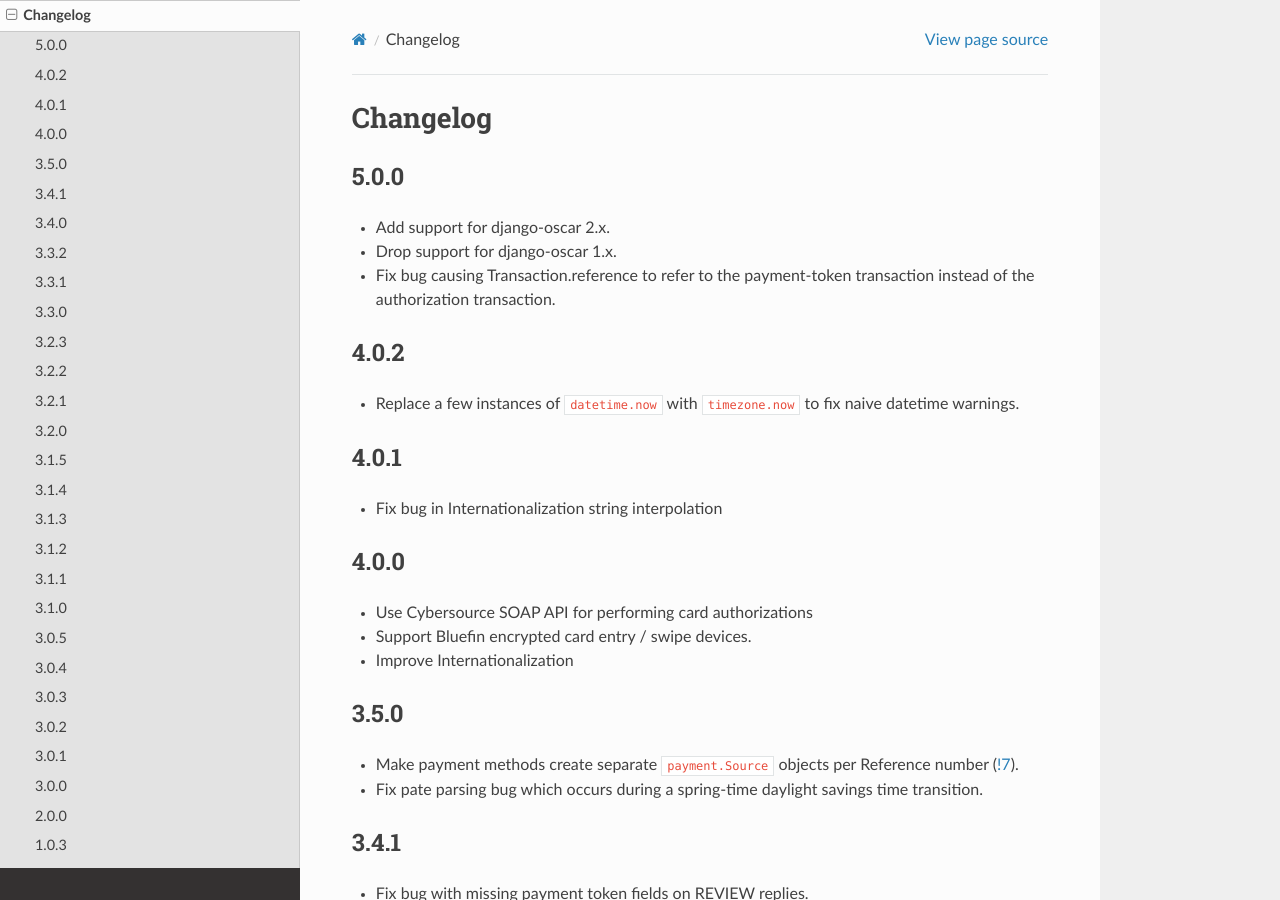
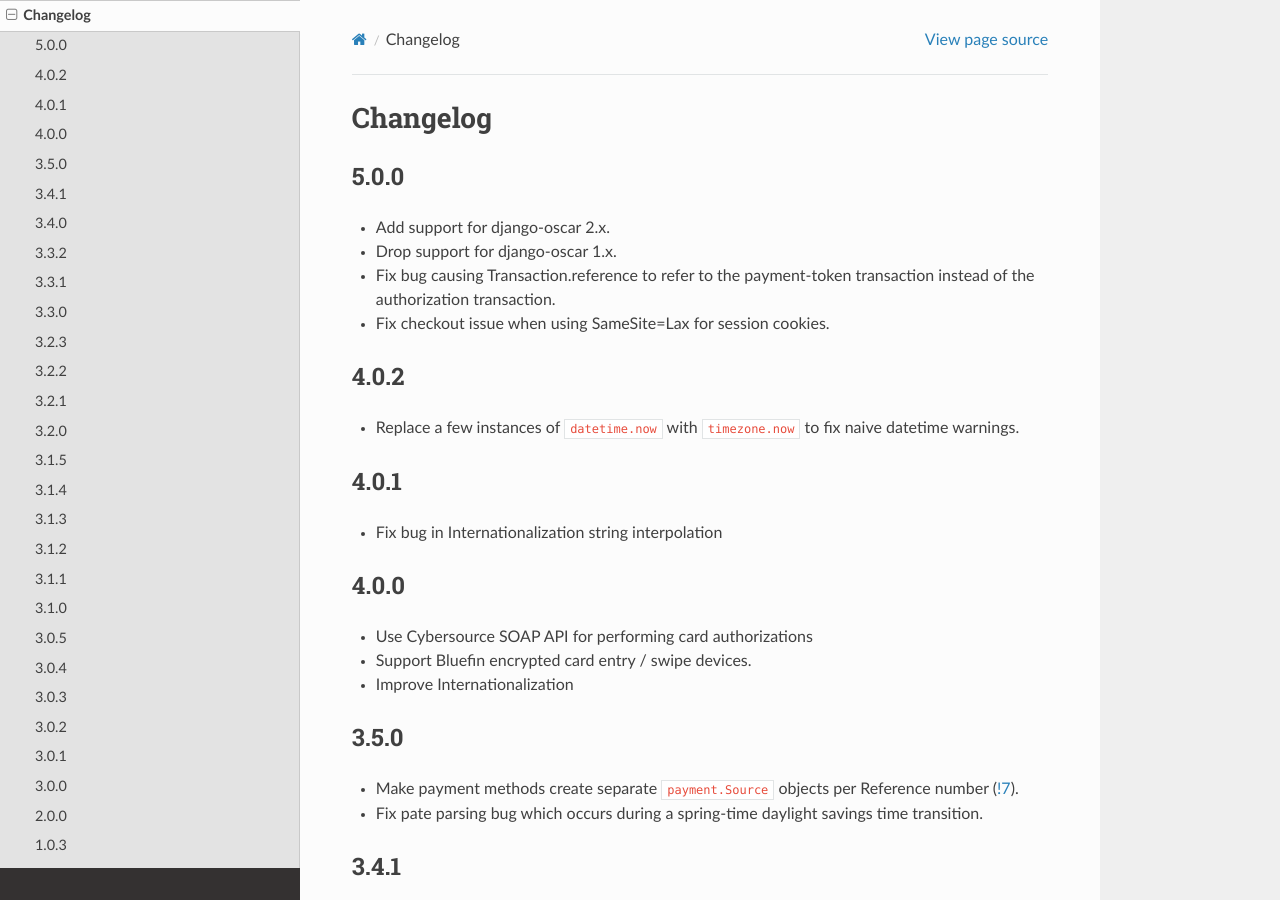
Before and after one commit to thelabnyc/django-oscar-cybersource, a Sphinx documentation site: the page built from docs/changes.rst, in a window 1280 px wide and 900 px high. Built offline with Sphinx 7.4.7 and the Read the Docs theme 2.0.0, drawn with Linux system fonts in a browser that asks for light colours; the version number could not be read and is left out.

Commit message:
Update changelog

```diff
--- a/docs/changes.rst
+++ b/docs/changes.rst
@@ -8,6 +8,7 @@ Changelog
 - Add support for django-oscar 2.x.
 - Drop support for django-oscar 1.x.
 - Fix bug causing Transaction.reference to refer to the payment-token transaction instead of the authorization transaction.
+- Fix checkout issue when using SameSite=Lax for session cookies.
 
 4.0.2
 ------------------
```
